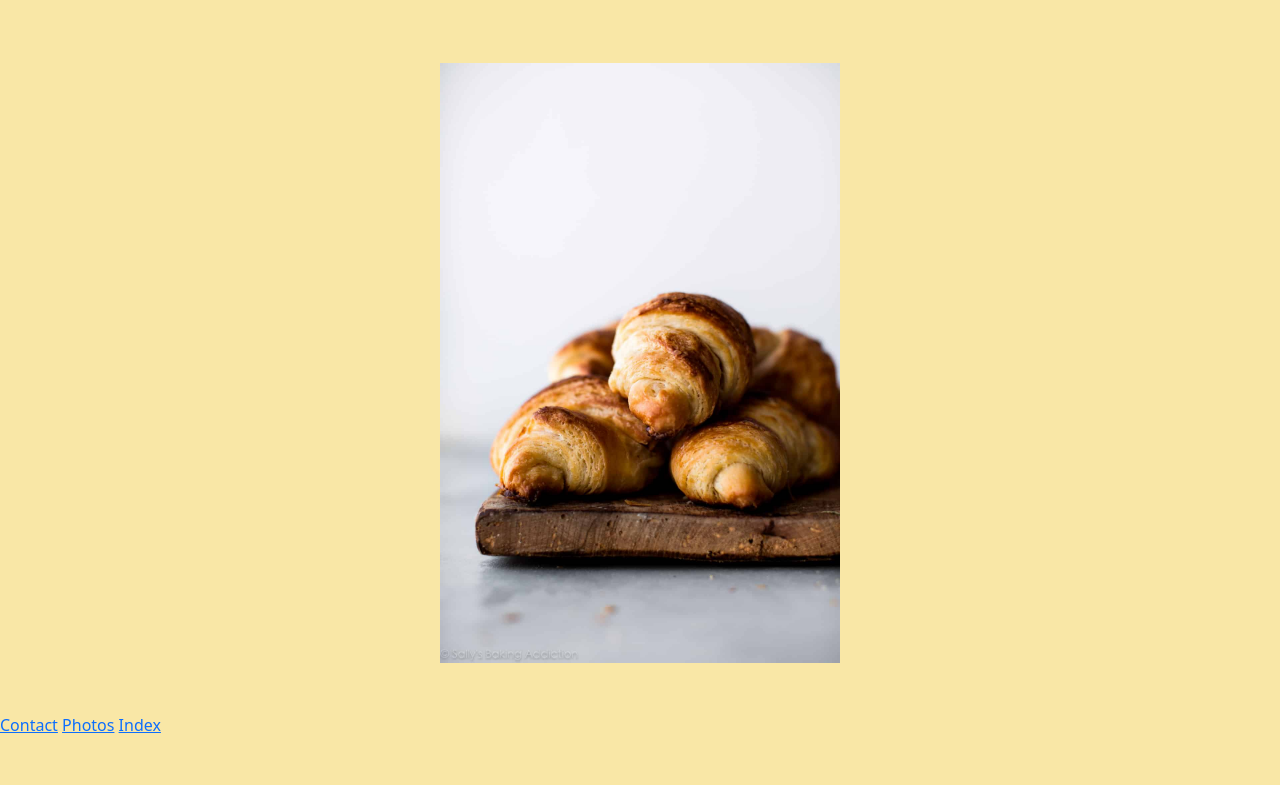
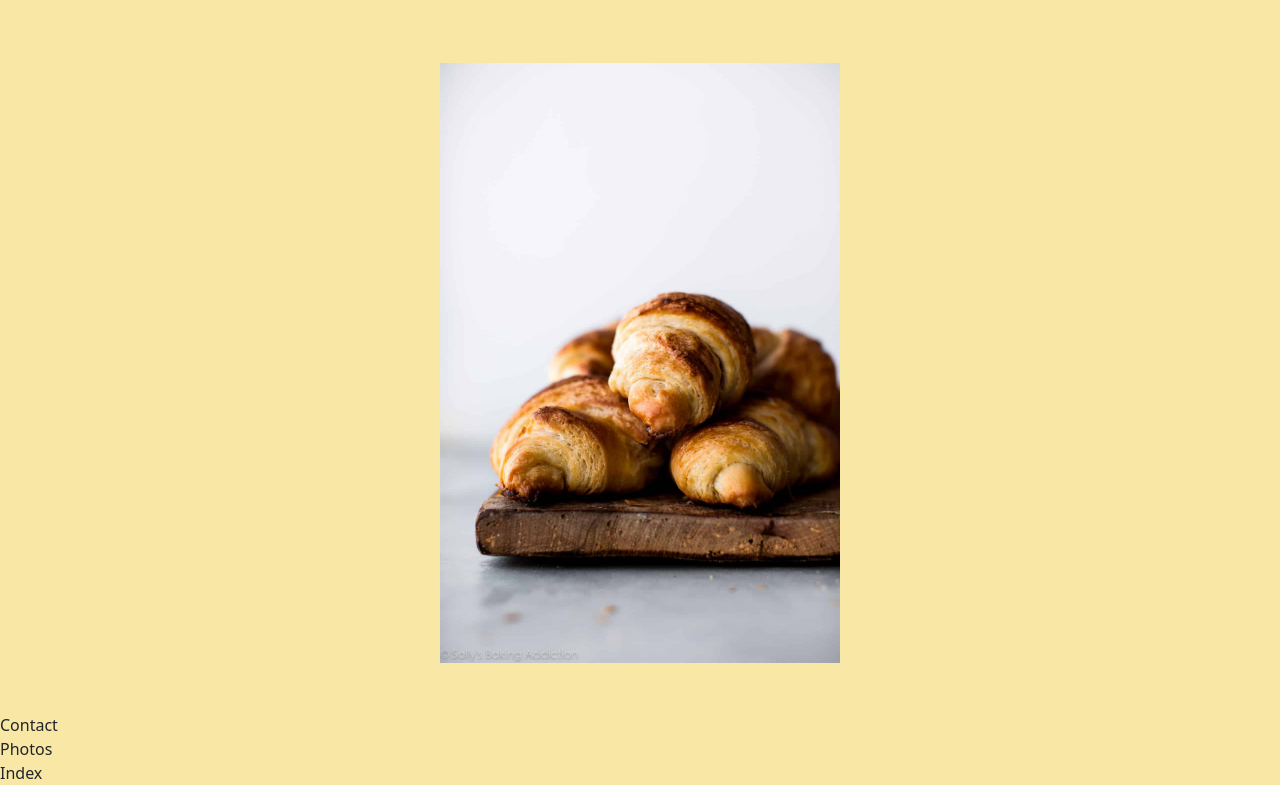
Before and after one commit to Shelbyswork/Croissant-page, a plain HTML site: page pages.html/index.html in a window 1280 px wide. Shown: the part 183-968 px from the top of the page. Before the commit the page ends 920 px from the top, so only its background shows below. Drawn offline with nearby package versions, Linux system fonts and the light colour scheme.

```diff
--- a/pages.html/index.html
+++ b/pages.html/index.html
@@ -25,9 +25,17 @@
     </p>
   </body>
   <img src="/img/homemade-croissants.jpg" alt="bread" class="bread"></a>
-  <a href="/pages.html/contact.html" class="contact">Contact</a>
-  <a href="/pages.html/photo.html" class="photos">Photos</a>
-  <a href="/pages.html/index.html" class="index">Index</a>
+  <div class="description" >
+  <div class="description-contact">
+    <a href="/pages.html/contact.html" class="text-decoration-none link-dark">Contact</a>
+  </div>
+  <div class="description-photos">
+    <a href="/pages.html/photo.html" class="text-decoration-none link-dark">Photos</a>
+  </div>
+  <div class="description-index">
+    <a href="/pages.html/index.html" class="text-decoration-none link-dark">Index</a>
+  </div>
+  </div>
   <script
     src="https://cdn.jsdelivr.net/npm/bootstrap@5.2.3/dist/js/bootstrap.bundle.min.js"
     integrity="sha384-kenU1KFdBIe4zVF0s0G1M5b4hcpxyD9F7jL+jjXkk+Q2h455rYXK/7HAuoJl+0I4"
```
